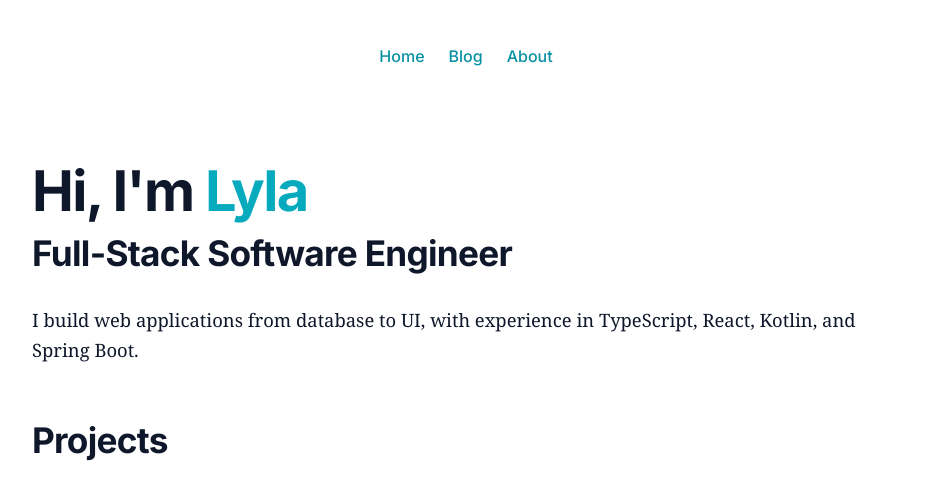
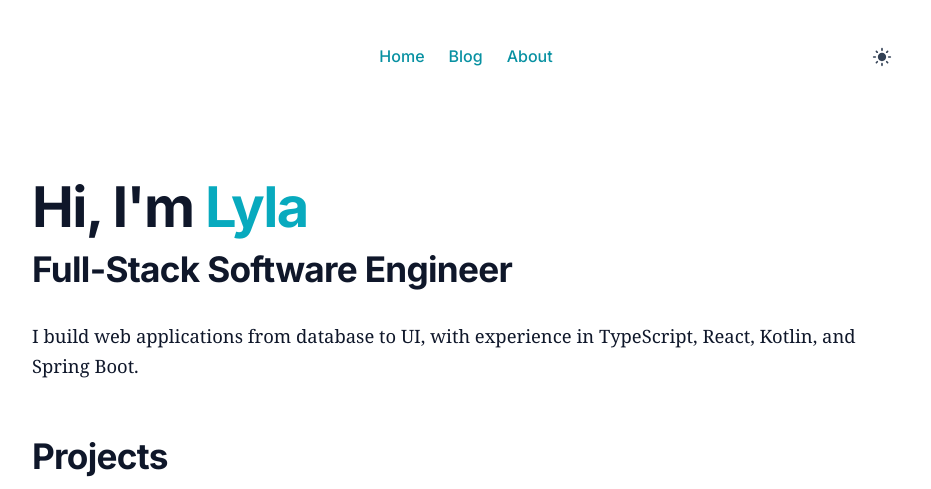
Before and after one commit to lylaminju/personal-website, a website with bundled scripts: page index.html in a window 1280 px wide. Shown: the top 489 px of the page, without its empty margins (174-1105 px from the left). Built offline with nearby package versions, Linux system fonts and the light colour scheme.

Commit message:
feat: add dark/light mode toggle with system preference support
- Add theme toggle button to header with sun/moon icons
- Support system preference detection via prefers-color-scheme
- Persist manual override in localStorage
- Add dark mode color palette as CSS variables
- Extract theme init script to utils/theme-init.js for single source of truth
- Update CLAUDE.md with code organization conventions

Co-Authored-By: Claude Opus 4.5 <noreply@anthropic.com>

```diff
--- a/components/header.js
+++ b/components/header.js
@@ -19,6 +19,14 @@ class Header extends HTMLElement {
           <a class="link" href="${basePath}pages/blog.html">Blog</a>
           <a class="link" href="${basePath}pages/about.html">About</a>
         </nav>
+        <button id="theme-toggle" aria-label="Toggle dark mode">
+          <svg class="sun-icon" xmlns="http://www.w3.org/2000/svg" viewBox="0 0 24 24">
+            <path d="M12 7c-2.76 0-5 2.24-5 5s2.24 5 5 5 5-2.24 5-5-2.24-5-5-5zM2 13h2c.55 0 1-.45 1-1s-.45-1-1-1H2c-.55 0-1 .45-1 1s.45 1 1 1zm18 0h2c.55 0 1-.45 1-1s-.45-1-1-1h-2c-.55 0-1 .45-1 1s.45 1 1 1zM11 2v2c0 .55.45 1 1 1s1-.45 1-1V2c0-.55-.45-1-1-1s-1 .45-1 1zm0 18v2c0 .55.45 1 1 1s1-.45 1-1v-2c0-.55-.45-1-1-1s-1 .45-1 1zM5.99 4.58a.996.996 0 00-1.41 0 .996.996 0 000 1.41l1.06 1.06c.39.39 1.03.39 1.41 0s.39-1.03 0-1.41L5.99 4.58zm12.37 12.37a.996.996 0 00-1.41 0 .996.996 0 000 1.41l1.06 1.06c.39.39 1.03.39 1.41 0a.996.996 0 000-1.41l-1.06-1.06zm1.06-10.96a.996.996 0 000-1.41.996.996 0 00-1.41 0l-1.06 1.06c-.39.39-.39 1.03 0 1.41s1.03.39 1.41 0l1.06-1.06zM7.05 18.36a.996.996 0 000-1.41.996.996 0 00-1.41 0l-1.06 1.06c-.39.39-.39 1.03 0 1.41s1.03.39 1.41 0l1.06-1.06z"/>
+          </svg>
+          <svg class="moon-icon" xmlns="http://www.w3.org/2000/svg" viewBox="0 0 24 24" style="display: none;">
+            <path d="M12 3a9 9 0 109 9c0-.46-.04-.92-.1-1.36a5.389 5.389 0 01-4.4 2.26 5.403 5.403 0 01-3.14-9.8c-.44-.06-.9-.1-1.36-.1z"/>
+          </svg>
+        </button>
       </header>
     `;
   }
--- a/index.html
+++ b/index.html
@@ -4,6 +4,7 @@
 		<meta charset="UTF-8" />
 		<meta name="viewport" content="width=device-width, initial-scale=1.0" />
 		<title>Lyla</title>
+		<script src="utils/theme-init.js"></script>
 		<link rel="preconnect" href="https://fonts.googleapis.com" />
 		<link rel="preconnect" href="https://fonts.gstatic.com" crossorigin />
 		<link rel="stylesheet" href="styles/styles.css" />
--- a/index.js
+++ b/index.js
@@ -2,12 +2,14 @@ import registerBlogPosts from "./components/blog-posts.js";
 import registerFooter from "./components/footer.js";
 import registerHeader from "./components/header.js";
 import registerPostDate from "./components/post-date.js";
+import { initTheme } from "./utils/theme.js";
 
 function app() {
   registerHeader();
   registerFooter();
   registerPostDate();
   registerBlogPosts();
+  initTheme();
 }
 
 document.addEventListener("DOMContentLoaded", app);
--- a/styles/styles.css
+++ b/styles/styles.css
@@ -16,6 +16,23 @@
 	--font-body: Charter, "Bitstream Charter", "Sitka Text", Cambria, serif;
 }
 
+html[data-theme="dark"] {
+	--accent: #22d3ee;
+	--accent-bright: #67e8f9;
+	--accent-light: #a5f3fc;
+	--accent-dark: #06b6d4;
+	--text-primary: #f1f5f9;
+	--text-secondary: #cbd5e1;
+	--text-muted: #94a3b8;
+	--bg-primary: #0f172a;
+	--bg-secondary: #1e293b;
+	--border: #334155;
+}
+
+html {
+	transition: background-color 0.3s ease, color 0.3s ease;
+}
+
 body {
 	display: flex;
 	flex-direction: column;
@@ -30,7 +47,7 @@ body {
 	color: var(--text-primary);
 }
 
-header,
+app-header,
 section,
 app-footer {
 	max-width: 900px;
@@ -39,17 +56,27 @@ app-footer {
 	margin: 0 auto;
 }
 
+app-header {
+	display: block;
+	margin-bottom: 1rem;
+
 	header {
+		position: relative;
+		display: flex;
+		justify-content: center;
+		align-items: center;
 		font-family: var(--font-heading);
 		font-size: 1rem;
 		padding-top: 1rem;
+	}
+}
 
-	nav {
+app-header nav {
 	display: flex;
 	gap: 1.5rem;
 }
 
-	nav > a {
+app-header nav > a {
 	text-decoration: none;
 	color: var(--text-secondary);
 	font-weight: 500;
@@ -58,7 +85,7 @@ header {
 	transition: color 0.2s ease;
 }
 
-	nav > a::after {
+app-header nav > a::after {
 	content: "";
 	position: absolute;
 	bottom: 0;
@@ -69,13 +96,41 @@ header {
 	transition: width 0.2s ease;
 }
 
-	nav > a:hover {
+app-header nav > a:hover {
 	color: var(--accent);
 }
 
-	nav > a:hover::after {
+app-header nav > a:hover::after {
 	width: 100%;
 }
+
+#theme-toggle {
+	position: absolute;
+	right: 0;
+	background: none;
+	border: none;
+	cursor: pointer;
+	padding: 0.5rem;
+	border-radius: 8px;
+	display: flex;
+	align-items: center;
+	justify-content: center;
+	transition: background-color 0.2s ease;
+}
+
+#theme-toggle:hover {
+	background-color: var(--bg-secondary);
+}
+
+#theme-toggle svg {
+	width: 20px;
+	height: 20px;
+	fill: var(--text-secondary);
+	transition: fill 0.2s ease;
+}
+
+#theme-toggle:hover svg {
+	fill: var(--accent);
 }
 
 main {
--- /dev/null
+++ b/utils/theme-init.js
@@ -0,0 +1,5 @@
+(function() {
+  var theme = localStorage.getItem('theme-preference') ||
+    (window.matchMedia('(prefers-color-scheme: dark)').matches ? 'dark' : 'light');
+  document.documentElement.setAttribute('data-theme', theme);
+})();
--- /dev/null
+++ b/utils/theme.js
@@ -0,0 +1,60 @@
+const THEME_KEY = 'theme-preference';
+
+function getSystemTheme() {
+  return window.matchMedia('(prefers-color-scheme: dark)').matches ? 'dark' : 'light';
+}
+
+function getSavedTheme() {
+  return localStorage.getItem(THEME_KEY);
+}
+
+function saveTheme(theme) {
+  localStorage.setItem(THEME_KEY, theme);
+}
+
+function applyTheme(theme) {
+  document.documentElement.setAttribute('data-theme', theme);
+  updateToggleIcon(theme);
+}
+
+function updateToggleIcon(theme) {
+  const sunIcon = document.querySelector('#theme-toggle .sun-icon');
+  const moonIcon = document.querySelector('#theme-toggle .moon-icon');
+
+  if (sunIcon && moonIcon) {
+    if (theme === 'dark') {
+      sunIcon.style.display = 'none';
+      moonIcon.style.display = 'block';
+    } else {
+      sunIcon.style.display = 'block';
+      moonIcon.style.display = 'none';
+    }
+  }
+}
+
+function toggleTheme() {
+  const currentTheme = document.documentElement.getAttribute('data-theme') || getSystemTheme();
+  const newTheme = currentTheme === 'dark' ? 'light' : 'dark';
+  applyTheme(newTheme);
+  saveTheme(newTheme);
+}
+
+export function initTheme() {
+  // Apply theme immediately on load
+  const savedTheme = getSavedTheme();
+  const theme = savedTheme || getSystemTheme();
+  applyTheme(theme);
+
+  // Set up toggle button click handler
+  const toggleButton = document.getElementById('theme-toggle');
+  if (toggleButton) {
+    toggleButton.addEventListener('click', toggleTheme);
+  }
+
+  // Listen for system theme changes (only if no saved preference)
+  window.matchMedia('(prefers-color-scheme: dark)').addEventListener('change', (e) => {
+    if (!getSavedTheme()) {
+      applyTheme(e.matches ? 'dark' : 'light');
+    }
+  });
+}
```
Also changed, not shown: CLAUDE.md (+4 -0 lines), pages/about.html (+1 -0 lines), pages/blog.html (+1 -0 lines), pages/projects.html (+1 -0 lines). Lines whose indentation alone changed are shown as unchanged.
